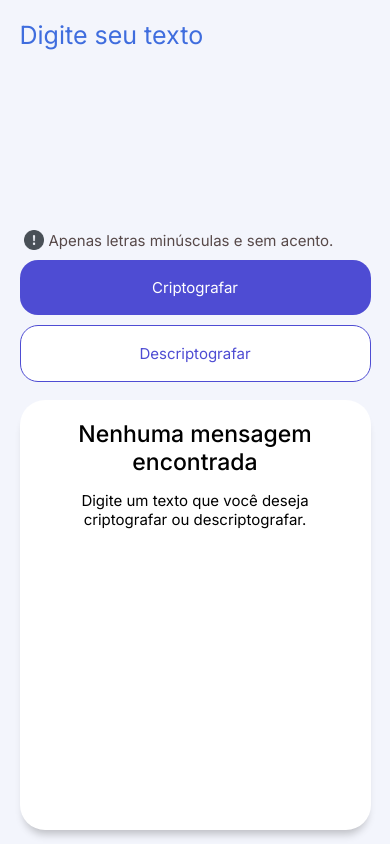
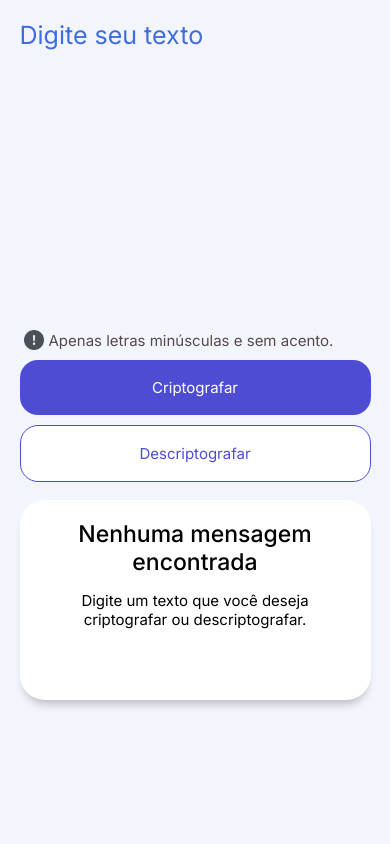
Before and after one commit to marostegaf/Decode, a plain HTML site: page index.html in a window 390 px wide. Drawn offline with Linux system fonts and the light colour scheme.

Commit message:
Add files via upload

```diff
--- a/src/styles/responsive.css
+++ b/src/styles/responsive.css
@@ -71,7 +71,7 @@
 @media (max-width: 450px) {
     .texto {
         width: 100%;
-        height: 200px;
+        height: 300px;
         font-size: 25px;
     }
 
@@ -83,7 +83,7 @@
 
     .conteudo-direita {
         width: calc(100% - 10%);
-        height: 100%;
+        height: 200px;
         margin: 0 5%;
         padding: 5% 5%;
         display: flex;
```
